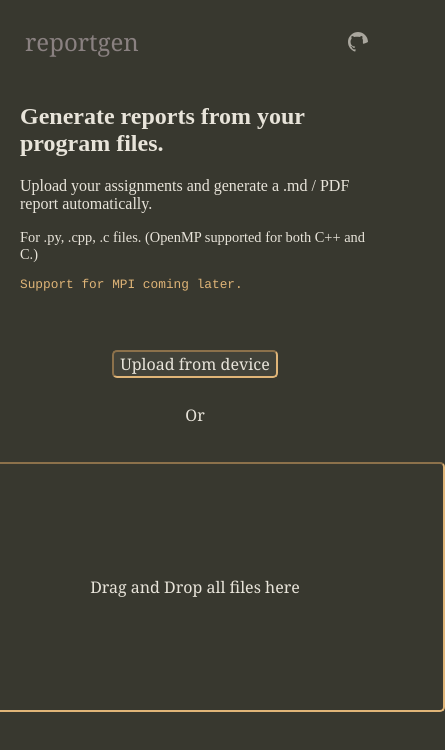
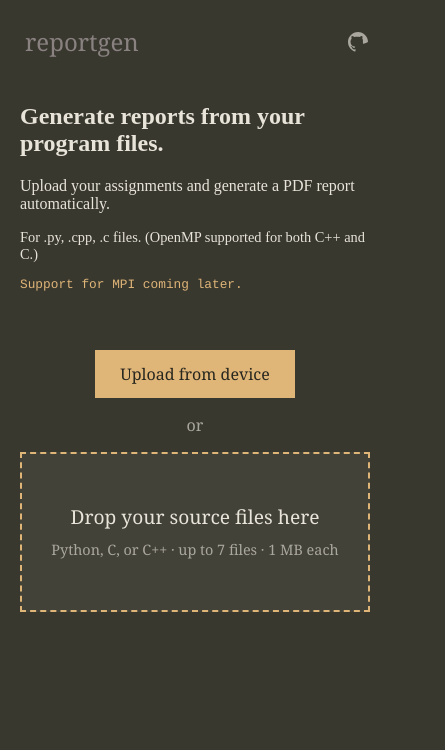
Before and after one commit to Golden-purple/reportgen, a React (Vite) app in the folder frontend/: page / in a window 390 px wide. Shown: the top 750 px of the page, 445 px wide, since content can reach past the window. Built offline with nearby package versions, Linux system fonts and the light colour scheme.

Commit message:
pdf preview ui changes

```diff
--- a/frontend/src/App.tsx
+++ b/frontend/src/App.tsx
@@ -1,4 +1,3 @@
-import React from 'react'
 import Upload from './components/Upload.tsx'
 
 function Header(){
@@ -27,7 +26,7 @@ function Main() {
             <h2>Generate reports from your program files.</h2>
 
             <p>
-              Upload your assignments and generate a .md / PDF report automatically.
+              Upload your assignments and generate a PDF report automatically.
             </p>
             <p className="technical">
               For .py, .cpp, .c files. (OpenMP supported for both C++ and C.)
--- a/frontend/src/components/Upload.tsx
+++ b/frontend/src/components/Upload.tsx
@@ -1,102 +1,140 @@
-import React from 'react'
-import { useEffect, useRef, useState } from 'react'
+import { useEffect, useRef, useState } from 'react';
+import type { ChangeEvent, DragEvent } from 'react';
 import PreviewPDF from './PreviewPDF.tsx';
 
-function handleDragOver(event: React.DragEvent<HTMLDivElement>) {
-  event.preventDefault();
-  // by default the browser will not allow dropping elements into a div, so we need to prevent the default behavior
-}
+type UploadStatus = 'idle' | 'processing' | 'ready' | 'error';
 
-function buildFormData(files: FileList){
+function buildFormData(files: File[]) {
   const formData = new FormData();
-  for(const file of files){
-    formData.append("files", file);
-  }
-  for(const [fieldName, value] of formData.entries()){
-    console.log(fieldName, value);
+  for (const file of files) {
+    formData.append('files', file);
   }
   return formData;
 }
 
+function Upload() {
+  const fileInputRef = useRef<HTMLInputElement>(null);
+  const uploadButtonRef = useRef<HTMLButtonElement>(null);
+  const processingRef = useRef(false);
+  const [status, setStatus] = useState<UploadStatus>('idle');
+  const [errorMessage, setErrorMessage] = useState<string | null>(null);
+  const [pdfUrl, setPdfUrl] = useState<string | null>(null);
+  const [fileCount, setFileCount] = useState(0);
 
-const Upload = () => {
+  useEffect(() => {
+    if (!pdfUrl) return;
+    return () => URL.revokeObjectURL(pdfUrl);
+  }, [pdfUrl]);
 
-  function handleDrop(event: React.DragEvent<HTMLDivElement>) {
+  function handleDragOver(event: DragEvent<HTMLDivElement>) {
     event.preventDefault();
-    const files = event.dataTransfer.files;
-    // alert(`Dropped ${files.length} file(s): ${Array.from(files).map(file => file.name).join(', ')}`);
-    // Handle dropped files here above.
-    // Default: giving input as file directly gives file list, but drag and drop gives a dataTransfer object which contains the files
-    if(files && files.length > 0){
-      uploadFiles(files);
+    event.dataTransfer.dropEffect = processingRef.current ? 'none' : 'copy';
+  }
+
+  function handleDrop(event: DragEvent<HTMLDivElement>) {
+    event.preventDefault();
+    if (!processingRef.current) {
+      void uploadFiles(Array.from(event.dataTransfer.files));
     }
   }
 
-  function handleChange(event: React.ChangeEvent<HTMLInputElement>) {
-    const files = event.target.files;
-    if (files && files.length > 0) {
-      // alert(`Selected ${files.length} file(s): ${Array.from(files).map(file => file.name).join(', ')}`);
-      uploadFiles(files);
-    }
+  function handleChange(event: ChangeEvent<HTMLInputElement>) {
+    const files = Array.from(event.target.files ?? []);
+    // Reset the input so choosing the same files again can retry a failed request.
+    event.target.value = '';
+    void uploadFiles(files);
   }
 
-  async function uploadFiles(files: FileList) {
+  async function uploadFiles(files: File[]) {
+    if (processingRef.current || files.length === 0) return;
+    processingRef.current = true;
+    setFileCount(files.length);
+    setStatus('processing');
+    setErrorMessage(null);
+    setPdfUrl(null);
+
     try {
-      const formData = buildFormData(files);
-      const res = await fetch("/api/upload", {
-        method: "POST",
-        body: formData
+      const res = await fetch('/api/upload', {
+        method: 'POST',
+        body: buildFormData(files),
       });
 
       if (!res.ok) {
-        let message = `Upload failed HTTP ${res.status}`;
-        const contentType = res.headers.get("content-type");
-
-        if (contentType?.includes("application/json")) {
-          const errorBody = await res.json();
+        let message = `Upload failed (HTTP ${res.status}). Please try again.`;
+        if (res.headers.get('content-type')?.includes('application/json')) {
+          const errorBody: { message?: string } = await res.json();
           message = errorBody.message ?? message;
         }
         throw new Error(message);
       }
 
       const pdfBin = await res.blob();
-      // console.log(`Received: ${pdfBin.type}. Size: ${pdfBin.size}. ${pdfBin}`);
       setPdfUrl(URL.createObjectURL(pdfBin));
-    }
-    catch (error) {
-      console.error("Upload failed:", error);
+      setStatus('ready');
+    } catch (error) {
+      console.error('Upload failed:', error);
+      setErrorMessage(
+        error instanceof TypeError
+          ? 'Could not reach the report generator. Check that the backend is running and try again.'
+          : error instanceof Error
+            ? error.message
+            : 'Could not generate the report. Please try again.',
+      );
+      setStatus('error');
+    } finally {
+      processingRef.current = false;
     }
   }
 
-  const fileInputRef = useRef<HTMLInputElement>(null);
-
-  const [pdfUrl, setPdfUrl] = useState<string | null>(null);
-
-  useEffect(() => {
-    if (!pdfUrl) return;
-    return () => URL.revokeObjectURL(pdfUrl);
-  }, [pdfUrl]);
-
   return (
     <div className="upload-container">
-        <button className="upload-button" onClick={() => fileInputRef.current?.click()}>
-          Upload from device
-        </button>
+      <button
+        className="upload-button"
+        ref={uploadButtonRef}
+        type="button"
+        disabled={status === 'processing'}
+        onClick={() => fileInputRef.current?.click()}
+      >
+        {status === 'processing' ? 'Generating report…' : 'Upload from device'}
+      </button>
 
-        <input hidden type="file" ref={fileInputRef} onChange={handleChange} multiple accept=".py, .cpp, .c"/>
+      <input
+        hidden
+        type="file"
+        ref={fileInputRef}
+        onChange={handleChange}
+        multiple
+        accept=".py,.cpp,.c"
+      />
 
-        <p>Or</p>
+      <p className="upload-separator">or</p>
 
-        <div className="dragNdrop" onDragOver={handleDragOver} onDrop={handleDrop}>
-          Drag and Drop all files here
+      <div
+        className="dragNdrop"
+        data-busy={status === 'processing'}
+        onDragOver={handleDragOver}
+        onDrop={handleDrop}
+      >
+        <strong>Drop your source files here</strong>
+        <span>Python, C, or C++ · up to 7 files · 1 MB each</span>
+      </div>
+
+      {status === 'processing' && (
+        <div className="upload-status" role="status" aria-live="polite">
+          <span className="upload-status__indicator" aria-hidden="true" />
+          <span>Uploading {fileCount} {fileCount === 1 ? 'file' : 'files'} and generating your PDF. This can take a moment.</span>
         </div>
+      )}
 
-        {
-        pdfUrl && (<PreviewPDF pdfUrl={pdfUrl} onClose={() => setPdfUrl(null)}/>)
-        }
+      {status === 'error' && errorMessage && (
+        <p className="upload-error" role="alert">{errorMessage}</p>
+      )}
 
+      {status === 'ready' && pdfUrl && (
+        <PreviewPDF pdfUrl={pdfUrl} onClose={() => setPdfUrl(null)} returnFocusRef={uploadButtonRef} />
+      )}
     </div>
-  )
+  );
 }
 
-export default Upload
+export default Upload;
--- a/frontend/src/index.css
+++ b/frontend/src/index.css
@@ -40,12 +40,11 @@ button, input {
   font: inherit;
 }
 
-
-
-
-
-
-
+button:focus-visible,
+a:focus-visible {
+  outline: 3px solid var(--border2);
+  outline-offset: 3px;
+}
 .header-content {
   display: flex;
   justify-content: space-between;
@@ -105,40 +104,232 @@ button, input {
 .upload-container {
   display: flex;
   flex-direction: column;
-  justify-content: center;
   align-items: center;
-  margin-top: 10px;
-  gap: 10px;
+  width: min(500px, calc(100vw - 40px));
+  margin: 10px auto 48px;
+  gap: 16px;
   font-family: "Georgia", Courier, monospace;
-  user-select: none;
 }
 
 .dragNdrop {
-  border: 2px inset var(--accent);
-  border-radius: 5px;
-  padding: 20px;
-  margin-top: 10px;
-  width: 500px;
-  height: 250px;
-
+  border: 2px dashed var(--accent);
+  padding: 28px;
+  width: 100%;
+  min-height: 220px;
   display: flex;
+  flex-direction: column;
   align-items: center;
   justify-content: center;
+  gap: 10px;
+  text-align: center;
+  background: var(--surface);
+}
 
-  cursor: grabbing;
+.dragNdrop strong {
+  font-size: 1.2rem;
+  font-weight: 500;
+}
+
+.dragNdrop span {
+  color: var(--muted);
+  font-size: 0.9rem;
+  line-height: 1.4;
+}
+
+.dragNdrop[data-busy='true'] {
+  opacity: 0.6;
+}
+
+.upload-separator {
+  margin: 0;
+  color: var(--muted);
 }
 
 .upload-button {
-  border: 2px inset var(--accent);
-  border-radius: 5px;
-  background-color: var(--surface);
-  color: var(--text);
+  border: 0;
+  padding: 13px 25px;
+  min-height: 48px;
+  background-color: var(--accent);
+  color: #27271f;
   cursor: pointer;
 }
 
-.upload-button:hover {
-  border-color: var(--black);
-  background-color: var(--accent);
-  box-shadow: 0px 0px 5px var(--grey);
-  color: var(--surface);
+.upload-button:hover:not(:disabled) {
+  background-color: #efc690;
 }
+
+.upload-button:disabled {
+  cursor: wait;
+  opacity: 0.7;
+}
+
+.upload-status,
+.upload-error {
+  width: 100%;
+  margin: 0;
+  padding: 16px 18px;
+  line-height: 1.45;
+  background: var(--surface);
+}
+
+.upload-status {
+  display: flex;
+  align-items: center;
+  gap: 13px;
+}
+
+.upload-status__indicator {
+  flex: none;
+  width: 17px;
+  height: 17px;
+  border: 2px solid var(--border);
+  border-top-color: var(--accent);
+  border-radius: 50%;
+  animation: reportgen-spin 900ms linear infinite;
+}
+
+.upload-error {
+  color: #ffd5c4;
+  background: #593b35;
+}
+
+.pdf-dialog {
+  width: min(1100px, calc(100vw - 40px));
+  height: min(850px, calc(100dvh - 40px));
+  max-width: none;
+  max-height: none;
+  margin: auto;
+  padding: 0;
+  border: 0;
+  background: var(--surface);
+  color: var(--text);
+  overflow: hidden;
+  box-shadow: 0 22px 80px rgba(0, 0, 0, 0.45);
+}
+
+.pdf-dialog[open] {
+  display: flex;
+  flex-direction: column;
+}
+
+.pdf-dialog::backdrop {
+  background: rgba(10, 10, 8, 0.78);
+}
+
+.pdf-dialog__header {
+  display: flex;
+  align-items: center;
+  justify-content: space-between;
+  gap: 24px;
+  padding: 20px 24px;
+}
+
+.pdf-dialog__heading h2 {
+  margin: 0 0 4px;
+  font-size: clamp(1.5rem, 2vw, 2rem);
+  line-height: 1.1;
+}
+
+.pdf-dialog__heading p {
+  margin: 0;
+  color: var(--muted);
+  line-height: 1.4;
+}
+
+.pdf-dialog__actions {
+  display: flex;
+  align-items: center;
+  gap: 10px;
+  flex: none;
+}
+
+.pdf-download,
+.pdf-close {
+  display: inline-flex;
+  align-items: center;
+  justify-content: center;
+  min-height: 44px;
+  padding: 10px 16px;
+  border: 0;
+  font: inherit;
+  text-decoration: none;
+  white-space: nowrap;
+  cursor: pointer;
+}
+
+.pdf-download {
+  background: var(--accent);
+  color: #27271f;
+}
+
+.pdf-download:hover {
+  background: #efc690;
+}
+
+.pdf-close {
+  background: #58584e;
+  color: var(--text);
+}
+
+.pdf-close:hover {
+  background: #68685d;
+}
+
+.pdf-frame {
+  display: block;
+  flex: 1;
+  min-height: 0;
+  width: 100%;
+  border: 0;
+  background: white;
+}
+
+.pdf-dialog__fallback {
+  margin: 0;
+  padding: 10px 24px;
+  color: var(--muted);
+  font-size: 0.85rem;
+  line-height: 1.4;
+}
+
+@keyframes reportgen-spin {
+  to { transform: rotate(360deg); }
+}
+
+@media (max-width: 640px) {
+  .pdf-dialog {
+    width: 100vw;
+    height: 100dvh;
+    margin: 0;
+  }
+
+  .pdf-dialog__header {
+    align-items: stretch;
+    flex-direction: column;
+    gap: 16px;
+    padding: 20px 16px 16px;
+  }
+
+  .pdf-dialog__actions {
+    width: 100%;
+  }
+
+  .pdf-download,
+  .pdf-close {
+    flex: 1;
+  }
+
+  .pdf-dialog__fallback {
+    padding: 10px 16px;
+  }
+
+  .dragNdrop {
+    min-height: 160px;
+  }
+}
+
+@media (prefers-reduced-motion: reduce) {
+  .upload-status__indicator {
+    animation: none;
+  }
+}
```
Also changed, not shown: frontend/src/components/PreviewPDF.tsx (+45 -16 lines).
